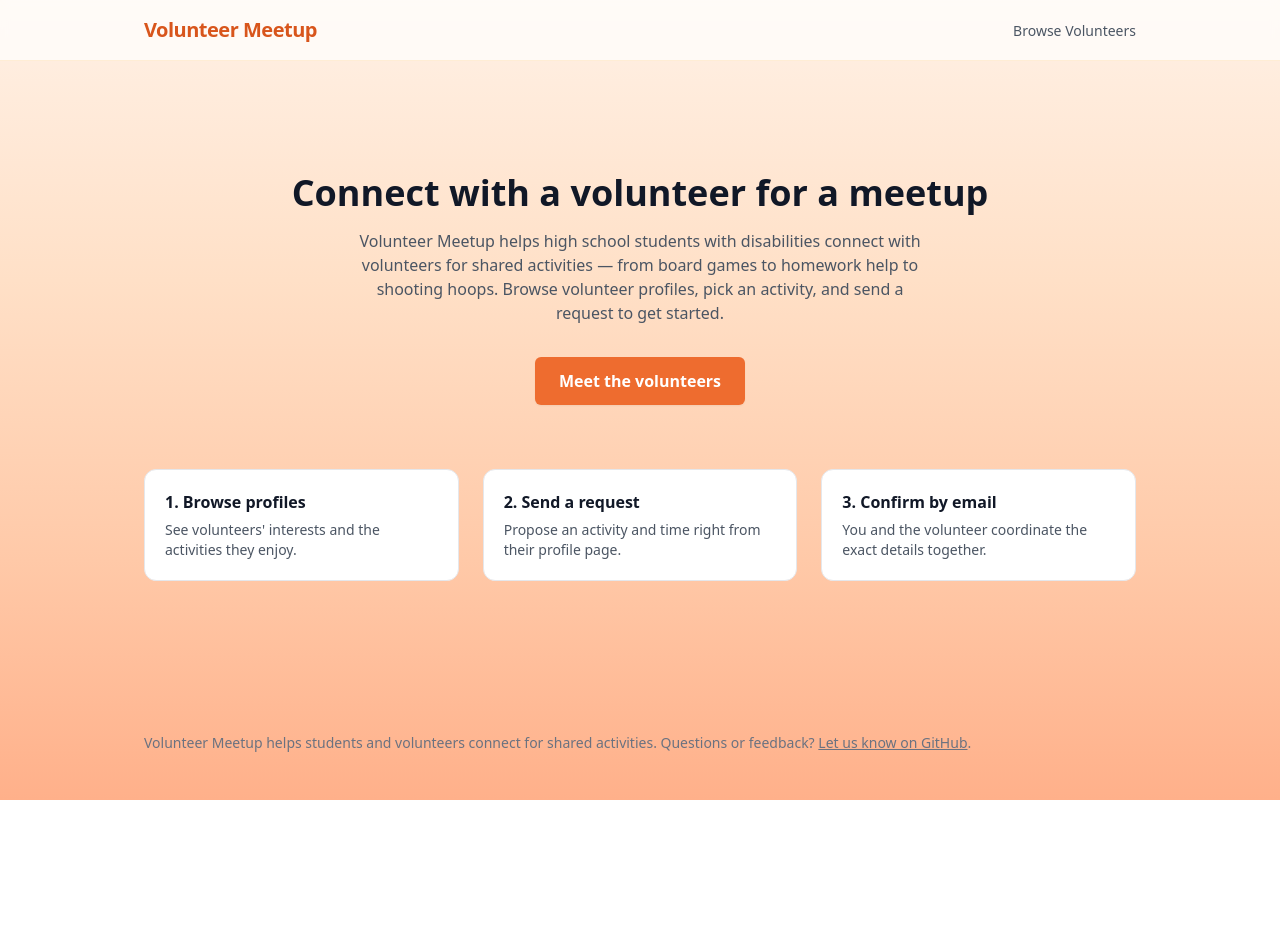
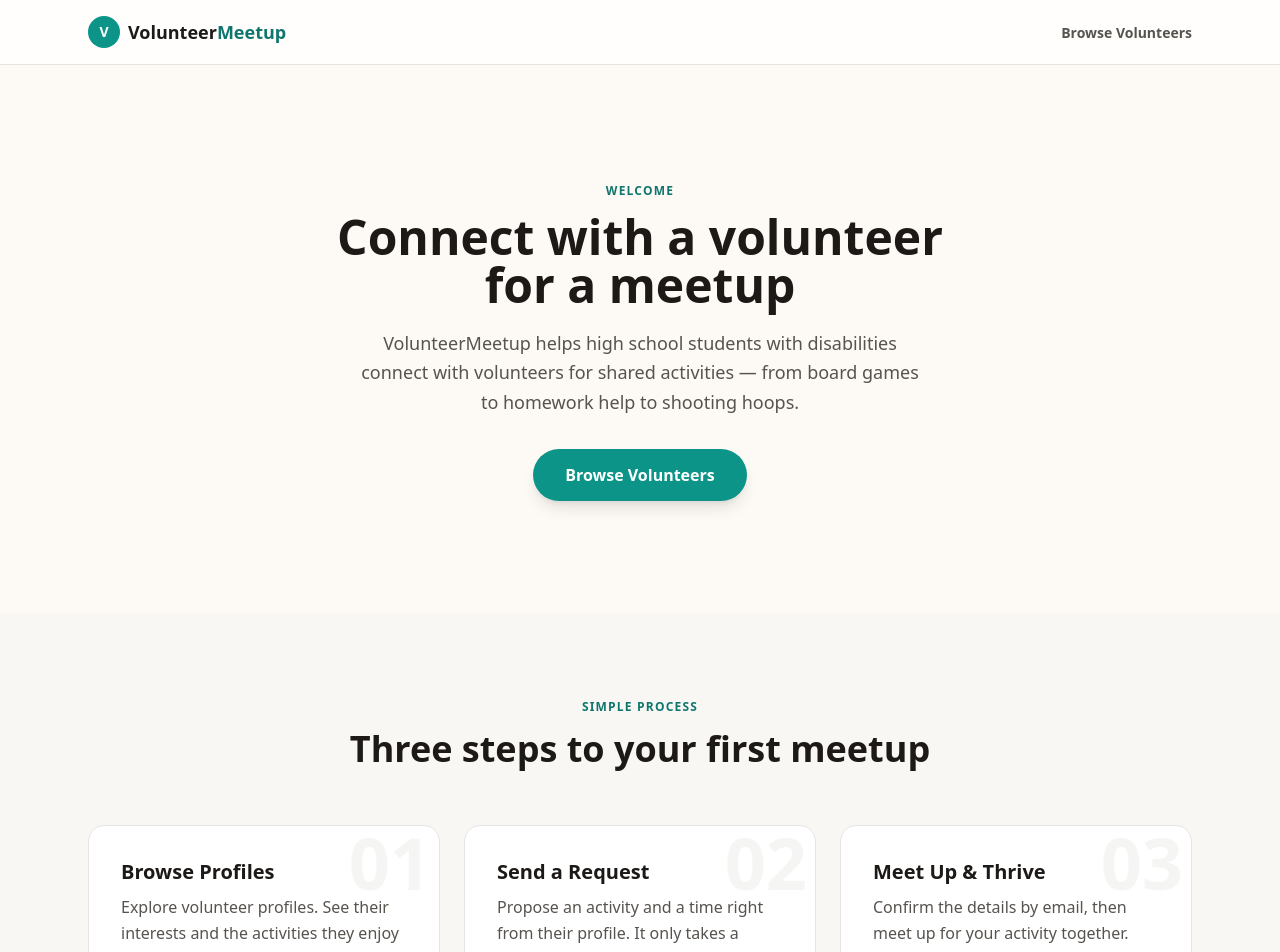
Before and after one commit to James-Lindsey-git/volunteer-meetup, a Next.js app: page / in a window 1280 px wide. Shown: the top 952 px of the page. Before the commit the page ends 800 px from the top, so only its background shows below. Built offline with nearby package versions, Linux system fonts and the light colour scheme.

Commit message:
Phase 1: visual reskin with teal/amber design

```diff
--- a/app/globals.css
+++ b/app/globals.css
@@ -8,12 +8,11 @@ html {
 
 body {
   min-height: 100vh;
-  color: #3a2a20;
-  background: linear-gradient(180deg, #fff1e6 0%, #ffe0c7 35%, #ffc9a8 70%, #ffb08a 100%);
-  background-attachment: fixed;
+  color: #1c1917;
+  background-color: #fdfaf5;
 }
 
 :focus-visible {
-  outline: 3px solid #ee6c2f;
+  outline: 3px solid #0d9488;
   outline-offset: 2px;
 }
--- a/app/layout.tsx
+++ b/app/layout.tsx
@@ -2,55 +2,33 @@ import type { Metadata } from "next";
 import "./globals.css";
 
 export const metadata: Metadata = {
-  title: "Volunteer Meetup",
-  description:
-    "Request a meeting activity and time with a volunteer. Built for high school students with disabilities to connect with volunteers for shared activities.",
+  title: "VolunteerMeetup",
+  description: "Request a meeting activity and time with a volunteer.",
 };
 
-export default function RootLayout({
-  children,
-}: {
-  children: React.ReactNode;
-}) {
+export default function RootLayout({ children }: { children: React.ReactNode }) {
   return (
     <html lang="en">
       <body className="min-h-screen antialiased">
-        <a
-          href="#main-content"
-          className="sr-only focus:not-sr-only focus:absolute focus:top-2 focus:left-2 focus:z-50 focus:bg-white focus:px-4 focus:py-2 focus:rounded-md focus:shadow-md"
-        >
-          Skip to main content
-        </a>
-        <header className="border-b border-orange-100 bg-white/70 backdrop-blur-sm sticky top-0 z-10">
-          <div className="mx-auto max-w-5xl px-4 py-4 flex items-center justify-between">
-            <a href="/" className="text-xl font-extrabold tracking-tight text-brand-600">
-              Volunteer Meetup
+        <a href="#main-content" className="sr-only focus:not-sr-only focus:absolute focus:top-2 focus:left-2 focus:z-50 focus:bg-white focus:px-4 focus:py-2 focus:rounded-md focus:shadow-md">Skip to main content</a>
+        <header className="border-b border-stone-200 bg-white/80 backdrop-blur-sm sticky top-0 z-10">
+          <div className="mx-auto max-w-6xl px-6 py-4 flex items-center justify-between">
+            <a href="/" className="flex items-center gap-2">
+              <span className="w-8 h-8 rounded-full bg-brand-500 flex items-center justify-center text-white text-sm font-black">V</span>
+              <span className="text-lg font-black text-stone-900">Volunteer<span className="text-brand-600">Meetup</span></span>
             </a>
             <nav aria-label="Main navigation">
-              <a
-                href="/volunteers"
-                className="text-sm font-medium text-gray-600 hover:text-brand-700"
-              >
-                Browse Volunteers
-              </a>
+              <a href="/volunteers" className="text-sm font-bold text-stone-600 hover:text-brand-700">Browse Volunteers</a>
             </nav>
           </div>
         </header>
-        <main id="main-content" className="mx-auto max-w-5xl px-4 py-8">
-          {children}
-        </main>
-        <footer className="mx-auto max-w-5xl px-4 py-10 text-sm text-gray-500">
-          <p>
-            Volunteer Meetup helps students and volunteers connect for shared
-            activities. Questions or feedback?{" "}
-            <a
-              href="https://github.com/"
-              className="underline hover:text-brand-700"
-            >
-              Let us know on GitHub
-            </a>
-            .
-          </p>
+        <main id="main-content">{children}</main>
+        <footer className="bg-stone-900 text-stone-200 py-10 mt-16">
+          <div className="mx-auto max-w-6xl px-6 text-sm">
+            <p style={{ color: "rgba(253,250,245,0.6)" }}>
+              VolunteerMeetup connects students with disabilities to caring volunteers for friendship and activities. Questions or feedback? <a href="https://github.com/" className="underline hover:text-brand-400">Let us know on GitHub</a>.
+            </p>
+          </div>
         </footer>
       </body>
     </html>
--- a/app/page.tsx
+++ b/app/page.tsx
@@ -1,46 +1,100 @@
 import Link from "next/link";
+
+const STEPS = [
+  {
+    number: "01",
+    title: "Browse Profiles",
+    description:
+      "Explore volunteer profiles. See their interests and the activities they enjoy doing with students.",
+  },
+  {
+    number: "02",
+    title: "Send a Request",
+    description:
+      "Propose an activity and a time right from their profile. It only takes a minute.",
+  },
+  {
+    number: "03",
+    title: "Meet Up & Thrive",
+    description:
+      "Confirm the details by email, then meet up for your activity together.",
+  },
+];
 
 export default function HomePage() {
   return (
-    <div className="py-12 sm:py-20">
-      <div className="text-center">
-        <h1 className="text-3xl sm:text-4xl font-bold text-gray-900">
-          Connect with a volunteer for a meetup
+    <div>
+      <section className="py-20 sm:py-28">
+        <div className="max-w-3xl mx-auto px-6 text-center">
+          <span className="text-xs font-black uppercase tracking-widest text-brand-600">
+            Welcome
+          </span>
+          <h1 className="text-4xl sm:text-5xl font-black mt-3 text-stone-900 leading-tight">
+            Connect with a volunteer
+            <br />
+            for a meetup
           </h1>
-        <p className="mt-4 text-gray-600 max-w-xl mx-auto">
-          Volunteer Meetup helps high school students with disabilities
+          <p className="mt-5 text-stone-600 text-lg leading-relaxed max-w-xl mx-auto">
+            VolunteerMeetup helps high school students with disabilities
             connect with volunteers for shared activities &mdash; from board
-          games to homework help to shooting hoops. Browse volunteer
-          profiles, pick an activity, and send a request to get started.
+            games to homework help to shooting hoops.
           </p>
           <Link
             href="/volunteers"
-          className="mt-8 inline-block rounded-md bg-brand-500 px-6 py-3 font-semibold text-white shadow-sm transition hover:bg-brand-600"
+            className="mt-8 inline-block rounded-full bg-brand-500 px-8 py-3.5 font-black text-white shadow-lg hover:bg-brand-600 transition-colors"
           >
-          Meet the volunteers
+            Browse Volunteers
           </Link>
         </div>
+      </section>
 
-      <div className="mt-16 grid gap-6 sm:grid-cols-3">
-        <div className="rounded-xl border border-gray-200 bg-white p-5">
-          <h2 className="font-semibold text-gray-900">1. Browse profiles</h2>
-          <p className="mt-1.5 text-sm text-gray-600">
-            See volunteers&apos; interests and the activities they enjoy.
+      <section className="py-20 bg-stone-100/60">
+        <div className="max-w-6xl mx-auto px-6">
+          <div className="text-center mb-14">
+            <span className="text-xs font-black uppercase tracking-widest text-brand-600">
+              Simple Process
+            </span>
+            <h2 className="text-3xl sm:text-4xl font-black mt-3 text-stone-900">
+              Three steps to your first meetup
+            </h2>
+          </div>
+          <div className="grid md:grid-cols-3 gap-6">
+            {STEPS.map((step) => (
+              <div
+                key={step.number}
+                className="bg-white rounded-2xl p-8 border border-stone-200 relative overflow-hidden"
+              >
+                <div className="absolute top-0 right-2 text-7xl font-black leading-none text-stone-100 select-none">
+                  {step.number}
+                </div>
+                <h3 className="text-xl font-black text-stone-900 mb-2 relative z-10">
+                  {step.title}
+                </h3>
+                <p className="text-stone-600 leading-relaxed relative z-10">
+                  {step.description}
                 </p>
               </div>
-        <div className="rounded-xl border border-gray-200 bg-white p-5">
-          <h2 className="font-semibold text-gray-900">2. Send a request</h2>
-          <p className="mt-1.5 text-sm text-gray-600">
-            Propose an activity and time right from their profile page.
-          </p>
-        </div>
-        <div className="rounded-xl border border-gray-200 bg-white p-5">
-          <h2 className="font-semibold text-gray-900">3. Confirm by email</h2>
-          <p className="mt-1.5 text-sm text-gray-600">
-            You and the volunteer coordinate the exact details together.
-          </p>
+            ))}
           </div>
         </div>
+      </section>
+
+      <section className="py-20 bg-brand-500">
+        <div className="max-w-2xl mx-auto px-6 text-center">
+          <h2 className="text-3xl sm:text-4xl font-black text-white mb-4">
+            Ready to make your first connection?
+          </h2>
+          <p className="text-brand-50 text-lg mb-8">
+            Browse real volunteer profiles and reach out in minutes.
+          </p>
+          <Link
+            href="/volunteers"
+            className="inline-flex items-center gap-2 px-7 py-3.5 rounded-full bg-white text-brand-700 font-black hover:bg-accent-50 transition-colors shadow-lg"
+          >
+            Browse Volunteers &rarr;
+          </Link>
+        </div>
+      </section>
     </div>
   );
 }
--- a/app/volunteer/[id]/page.tsx
+++ b/app/volunteer/[id]/page.tsx
@@ -48,15 +48,67 @@ export default function VolunteerProfilePage({
 
         <p className="mt-4 text-gray-700">{volunteer.bio}</p>
 
+import Image from "next/image";
+import Link from "next/link";
+import { notFound } from "next/navigation";
+import { getAllVolunteers, getVolunteerById } from "@/lib/volunteers";
+import RequestForm from "@/components/RequestForm";
+
+export function generateStaticParams() {
+  return getAllVolunteers().map((v) => ({ id: v.id }));
+}
+
+export default function VolunteerProfilePage({
+  params,
+}: {
+  params: { id: string };
+}) {
+  const volunteer = getVolunteerById(params.id);
+
+  if (!volunteer) {
+    notFound();
+  }
+
+  return (
+    <div className="max-w-2xl mx-auto px-6 py-14">
+      <Link
+        href="/volunteers"
+        className="text-sm font-bold text-brand-600 hover:underline"
+      >
+        &larr; Back to all volunteers
+      </Link>
+
+      <div className="mt-4 bg-white rounded-2xl border border-stone-200 p-6">
+        <div className="flex items-center gap-4">
+          <Image
+            src={volunteer.photo}
+            alt=""
+            width={72}
+            height={72}
+            unoptimized
+            className="rounded-full bg-brand-50"
+          />
+          <div>
+            <h1 className="text-xl font-black text-stone-900">
+              {volunteer.name}
+            </h1>
+            <p className="text-sm text-stone-500 font-semibold">
+              {volunteer.tagline}
+            </p>
+          </div>
+        </div>
+
+        <p className="mt-4 text-stone-700 leading-relaxed">{volunteer.bio}</p>
+
         <div className="mt-4">
-          <p className="text-sm font-medium text-gray-700">
-            Activities they enjoy:
+          <p className="text-xs font-black uppercase tracking-widest text-stone-400 mb-2">
+            Activities they enjoy
           </p>
-          <div className="mt-1.5 flex flex-wrap gap-1.5">
+          <div className="flex flex-wrap gap-1.5">
             {volunteer.activities.map((activity) => (
               <span
                 key={activity}
-                className="rounded-full bg-brand-50 px-2.5 py-1 text-xs font-medium text-brand-700"
+                className="text-xs font-bold px-2.5 py-1 rounded-full bg-accent-100 text-accent-600"
               >
                 {activity}
               </span>
@@ -65,11 +117,11 @@ export default function VolunteerProfilePage({
         </div>
       </div>
 
-      <div className="mt-6 rounded-xl border border-orange-100 bg-white/90 p-6 shadow-sm">
-        <h2 className="text-lg font-semibold text-gray-900">
+      <div className="mt-6 bg-white rounded-2xl border border-stone-200 p-6">
+        <h2 className="text-lg font-black text-stone-900">
           Request a meeting with {volunteer.name}
         </h2>
-        <p className="mt-1 text-sm text-gray-600">
+        <p className="mt-1 text-sm text-stone-600">
           Fill this out and {volunteer.name} will get an email with your
           request. From there, you two can email back and forth to lock in
           the exact time and place.
--- a/app/volunteers/page.tsx
+++ b/app/volunteers/page.tsx
@@ -6,58 +6,60 @@ export default function VolunteersPage() {
   const volunteers = getAllVolunteers();
 
   return (
-    <div>
-      <div className="mb-8">
-        <h1 className="text-2xl sm:text-3xl font-bold text-gray-900">
-          Meet the volunteers
+    <div className="max-w-6xl mx-auto px-6 py-14">
+      <div className="mb-10">
+        <span className="text-xs font-black uppercase tracking-widest text-brand-600">
+          Find Your Match
+        </span>
+        <h1 className="text-3xl sm:text-4xl font-black mt-3 text-stone-900">
+          Meet our volunteers
         </h1>
-        <p className="mt-2 text-gray-600 max-w-2xl">
-          Browse volunteer profiles below. When you find someone you&apos;d
-          like to meet, open their profile to send a meeting request with
-          your preferred activity and time. The volunteer will follow up by
-          email to confirm details.
+        <p className="mt-2 text-stone-600 max-w-2xl">
+          When you find someone you&apos;d like to meet, open their profile
+          to send a meeting request with your preferred activity and time.
         </p>
       </div>
 
-      <ul className="grid gap-5 sm:grid-cols-2 lg:grid-cols-3" role="list">
+      <ul className="grid sm:grid-cols-2 lg:grid-cols-3 gap-6" role="list">
         {volunteers.map((volunteer) => (
           <li key={volunteer.id}>
             <Link
               href={`/volunteer/${volunteer.id}`}
-              className="block h-full rounded-xl border border-orange-100 bg-white/90 p-5 shadow-sm transition hover:shadow-md hover:border-brand-500 focus-visible:shadow-md"
+              className="block h-full bg-white rounded-2xl border border-stone-200 overflow-hidden hover:shadow-xl transition-shadow"
             >
-              <div className="flex items-center gap-3">
+              <div className="p-6 flex items-start gap-4">
                 <Image
                   src={volunteer.photo}
                   alt=""
                   width={56}
                   height={56}
                   unoptimized
-                  className="rounded-full bg-brand-50"
+                  className="rounded-full bg-brand-50 flex-shrink-0"
                 />
-                <div>
-                  <p className="font-semibold text-gray-900">
+                <div className="min-w-0">
+                  <h3 className="font-black text-stone-900 truncate">
                     {volunteer.name}
+                  </h3>
+                  <p className="text-xs text-stone-500 font-semibold mt-0.5">
+                    {volunteer.tagline}
                   </p>
-                  <p className="text-sm text-gray-500">{volunteer.tagline}</p>
                 </div>
               </div>
-              <p className="mt-3 text-sm text-gray-700 line-clamp-3">
-                {volunteer.bio}
-              </p>
-              <div className="mt-3 flex flex-wrap gap-1.5">
+              <div className="px-6 pb-4">
+                <p className="text-sm text-stone-600 leading-relaxed line-clamp-3">
+                  {volunteer.bio}
+                </p>
+              </div>
+              <div className="px-6 pb-6 flex flex-wrap gap-1.5">
                 {volunteer.activities.map((activity) => (
                   <span
                     key={activity}
-                    className="rounded-full bg-brand-50 px-2.5 py-1 text-xs font-medium text-brand-700"
+                    className="text-xs font-bold px-2.5 py-1 rounded-full bg-accent-100 text-accent-600"
                   >
                     {activity}
                   </span>
                 ))}
               </div>
-              <span className="mt-4 inline-block text-sm font-semibold text-brand-600">
-                View profile &amp; request a meeting &rarr;
-              </span>
             </Link>
           </li>
         ))}
--- a/tailwind.config.ts
+++ b/tailwind.config.ts
@@ -9,11 +9,17 @@ const config: Config = {
     extend: {
       colors: {
         brand: {
-          50: "#fff4ed",
-          100: "#ffe6d5",
-          500: "#ee6c2f",
-          600: "#d8551c",
-          700: "#b34317",
+          50: "#f0fdfa",
+          100: "#ccfbf1",
+          500: "#0d9488",
+          600: "#0f766e",
+          700: "#115e59",
+        },
+        accent: {
+          50: "#fffbeb",
+          100: "#fef3c7",
+          500: "#f59e0b",
+          600: "#d97706",
         },
       },
     },
```
Also changed, not shown: 1 other file (tests, documents, lock files or other folders). Lines whose indentation alone changed are shown as unchanged.
